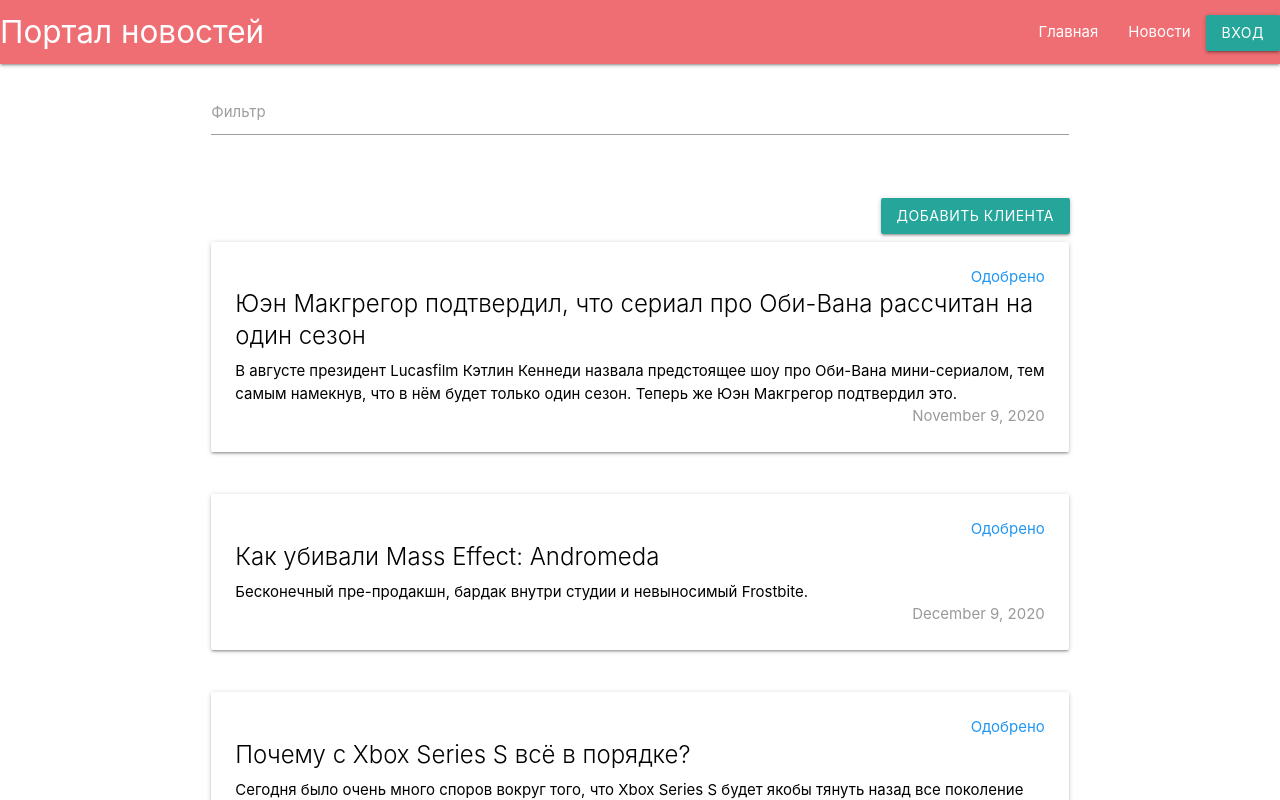
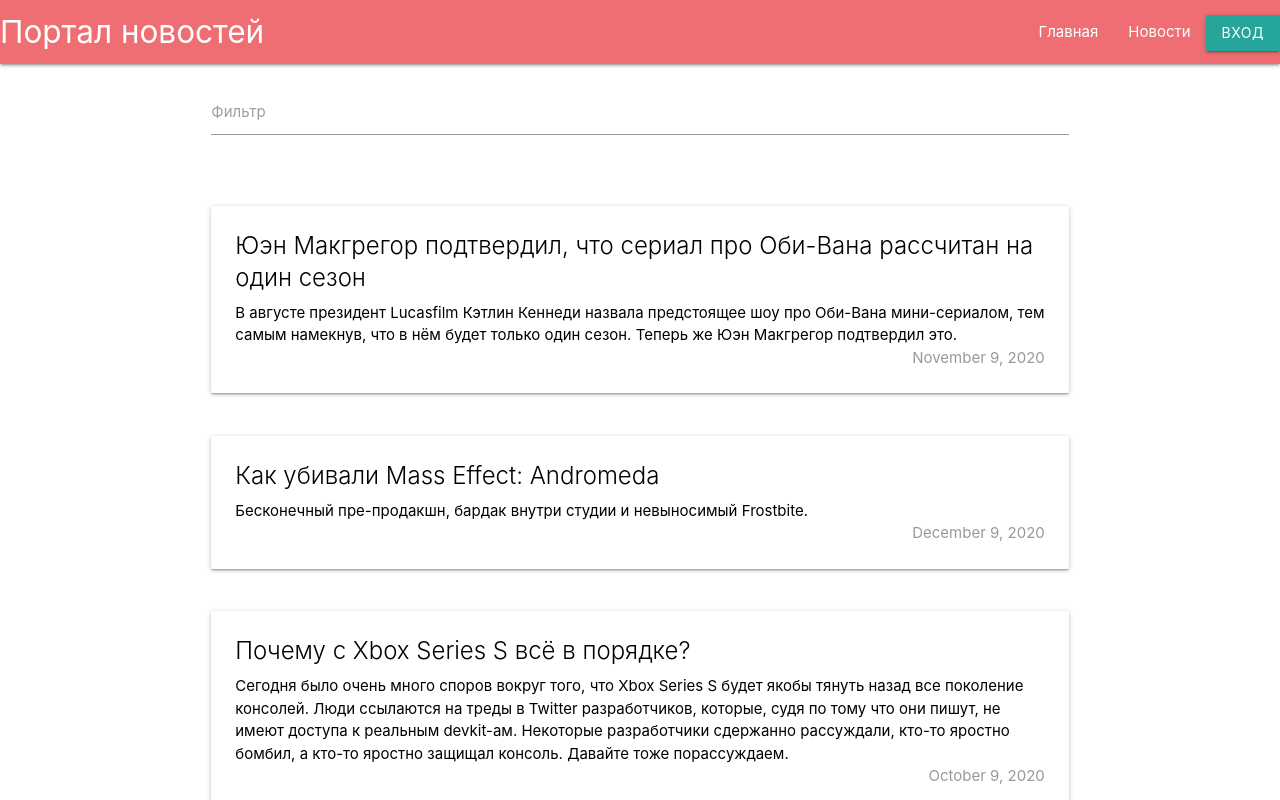
Before and after one commit to BlackHeart426/profilance-test, a React (Create React App) app: page /news in a window 1280 px wide. Shown: the top 800 px of the page. Built offline with nearby package versions, Linux system fonts and the light colour scheme; data requests are answered from the project's data file.

Commit message:
Добавлены фильтры

```diff
--- a/dataBase.json
+++ b/dataBase.json
@@ -22,7 +22,7 @@
   "newsData": [
     {
       "id": 1,
-      "userId": 1,
+      "userId": 2,
       "title": "Юэн Макгрегор подтвердил, что сериал про Оби-Вана рассчитан на один сезон",
       "description": "В августе президент Lucasfilm Кэтлин Кеннеди назвала предстоящее шоу про Оби-Вана мини-сериалом, тем самым намекнув, что в нём будет только один сезон. Теперь же Юэн Макгрегор подтвердил это.",
       "dateCreator": "11.09.2020",
@@ -52,6 +52,22 @@
       "description": "Scott Pilgrim vs. The World: The Game это 2D битэмап вдохновленный культовой серией комиксов и фильмом Scott Pilgrim VS. The World. До этого выходил на Xbox 360 и PlayStation 3.",
       "dateCreator": "12.09.2020",
       "approval": true
+    },
+    {
+      "userId": 1,
+      "title": "2",
+      "description": "2",
+      "dateCreator": 1599905085946,
+      "approval": false,
+      "id": 5
+    },
+    {
+      "userId": 1,
+      "title": "345345",
+      "description": "345345",
+      "dateCreator": 1599905107522,
+      "approval": false,
+      "id": 6
     }
   ]
 }
--- a/src/pages/news/NewsCard/NewsCard.tsx
+++ b/src/pages/news/NewsCard/NewsCard.tsx
@@ -4,7 +4,7 @@ import moment from "moment";
 export const NewsCard = (props: any) => {
 
 
-    const {news, isAuth, onApproveNews, onRemoveNews} = props
+    const {news, userData, onApproveNews, onRemoveNews} = props
     return (
         <div className="NewsCard-container">
             <div className="row">
@@ -12,15 +12,17 @@ export const NewsCard = (props: any) => {
                     <div className="card white darken-1">
                         <div className="card-content black-text">
 
-                            <div style={{textAlign: "right"}}>
-                                {news.approval ? <a className="blue-text" >Одобрено</a> : <a className="red-text">Не одобрено</a>}
-                            </div>
+                            {userData.isAdmin
+                                &&<div style={{textAlign: "right"}}>
+                                    {news.approval ? <a className="blue-text" >Одобрено</a> : <a className="red-text">Не одобрено</a>}
+                                </div>
+                            }
                             <span className="card-title">{news.title}</span>
                             <p>{news.description}</p>
                             <p style={{textAlign: "right", color: "#999999"}}>{moment(news.dateCreator).format('LL')}
                             </p>
                         </div>
-                        {isAuth
+                        {userData.isAdmin
                             && <div className="card-action">
                                 {news.approval == false
                                     && <a
--- a/src/pages/news/NewsPage.tsx
+++ b/src/pages/news/NewsPage.tsx
@@ -25,7 +25,7 @@ export const News = {
 
 
 export const NewsPage = (props: any) => {
-    const isAuth = useSelector((state: RootState) => state.app.userData.isAuth)
+    const userData = useSelector((state: RootState) => state.app.userData)
     const [newsData, setNewsData] = useState<INews[]>([])
     const [filter, setFilter] = useState<string>('')
     const [showAddNews, setShowAddNews] = useState<boolean>(false)
@@ -57,7 +57,7 @@ export const NewsPage = (props: any) => {
                 title: news.title,
                 description: news.description,
                 dateCreator: Date.now(),
-                approval: isAuth ? true : false
+                approval: userData.isAdmin ? true : false
             }
 
             const response = await Axios.post('/newsData', data)
@@ -110,6 +110,9 @@ export const NewsPage = (props: any) => {
         setData(dataSaveNews)
     }
 
+    const filterGuest = (item: any) => {
+        return item
+    }
 
     useEffect(() => {
         getData()
@@ -145,10 +148,11 @@ export const NewsPage = (props: any) => {
                     </form>
                 </div>
             </div>
-            <div className="News-action">
-                <a className="waves-effect waves-light btn" onClick={handleShowAddUser}>Добавить клиента</a>
-
-            </div>
+            {userData.isAuth
+                && <div className="News-action">
+                    <a className="waves-effect waves-light btn" onClick={handleShowAddUser}>Добавить новость</a>
+                </div>
+            }
             <div className="App-add-user-content" style={showAddNews ? {display: "block"} : {display: "none"}}>
                 <div className="row">
                     <form className="col s12">
@@ -165,15 +169,30 @@ export const NewsPage = (props: any) => {
                     </form>
                 </div>
                 <div className="App-action">
-                    <a className="waves-effect waves-light btn" onClick={handleSaveDataNews}>Сохранить клиента</a>
+                    <a className="waves-effect waves-light btn" onClick={handleSaveDataNews}>Сохранить новость</a>
                 </div>
+
             </div>
             <div className="News-content">
                 {newsData.filter((item: any) => {
+                    if (!userData.isAuth) {
+                        return  item.approval != false && item
+                    } else {
+                        return item
+                    }
+                    }).filter((item: any) => {
+                    if (userData.isAuth && !userData.isAdmin) {
+                        return  item.userId === userData.id && item
+                    } else {
+                        return item
+                    }
+                    })
+                    .filter((item: any) => {
                     return item.title.toLowerCase().includes(filter.toLowerCase())
                         || item.description.toLowerCase().includes(filter.toLowerCase())
-                }).map((news: any) =>
-                    <NewsCard key={news.id} news={news} isAuth={isAuth} onApproveNews={handleApproveNews} onRemoveNews={handleRemoveNews}/>
+                    })
+                    .map((news: any) =>
+                    <NewsCard key={news.id} news={news} userData={userData} onApproveNews={handleApproveNews} onRemoveNews={handleRemoveNews}/>
                 )}
 
             </div>
```
